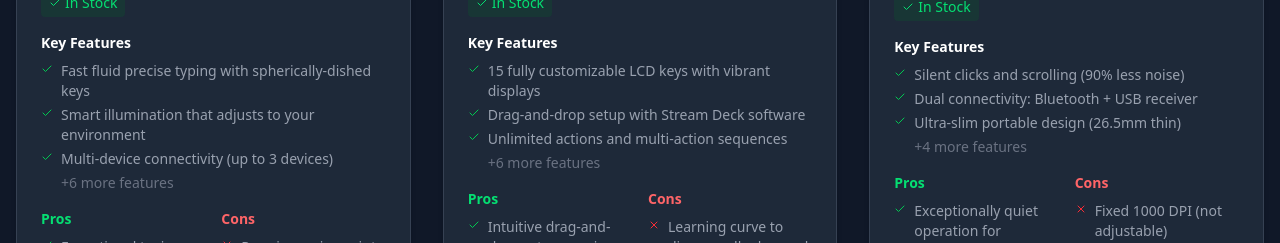
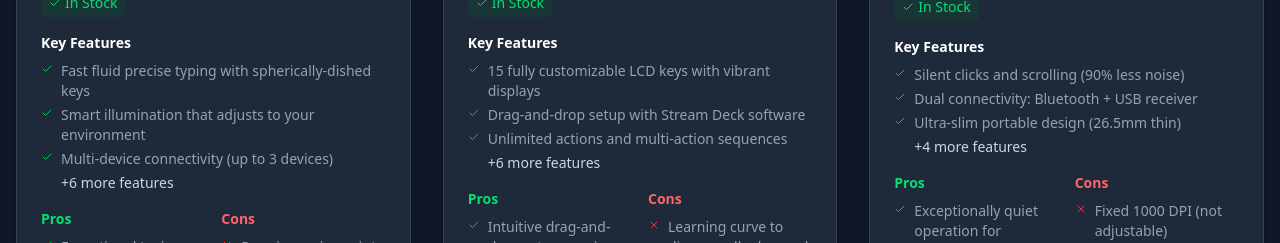
Before and after one commit to DontFretBrett/portfolio, a React (Vite) app: page /gear in a window 1280 px wide. Shown: the part 1300-1543 px from the top of the page. Built offline with nearby package versions, Linux system fonts and the light colour scheme.

Commit message:
style: update string color in index.css and adjust feature text color in Gear.tsx
- Changed the color of .hljs-string from #059669 to #047857 in index.css.
- Updated the text color for additional features in Gear.tsx from dark:text-gray-500 to dark:text-gray-300.

```diff
--- a/src/components/Gear.tsx
+++ b/src/components/Gear.tsx
@@ -166,7 +166,7 @@
             </li>
           ))}
           {item.features.length > 3 && (
-            <li className="text-sm text-gray-500 dark:text-gray-500 ml-5">
+            <li className="text-sm text-gray-500 dark:text-gray-300 ml-5">
               +{item.features.length - 3} more features
             </li>
           )}
--- a/src/index.css
+++ b/src/index.css
@@ -128,7 +128,7 @@
 
 /* Strings */
 .hljs-string {
-  color: #059669 !important;
+  color: #047857 !important;
 }
 
 .dark .hljs-string {
```
